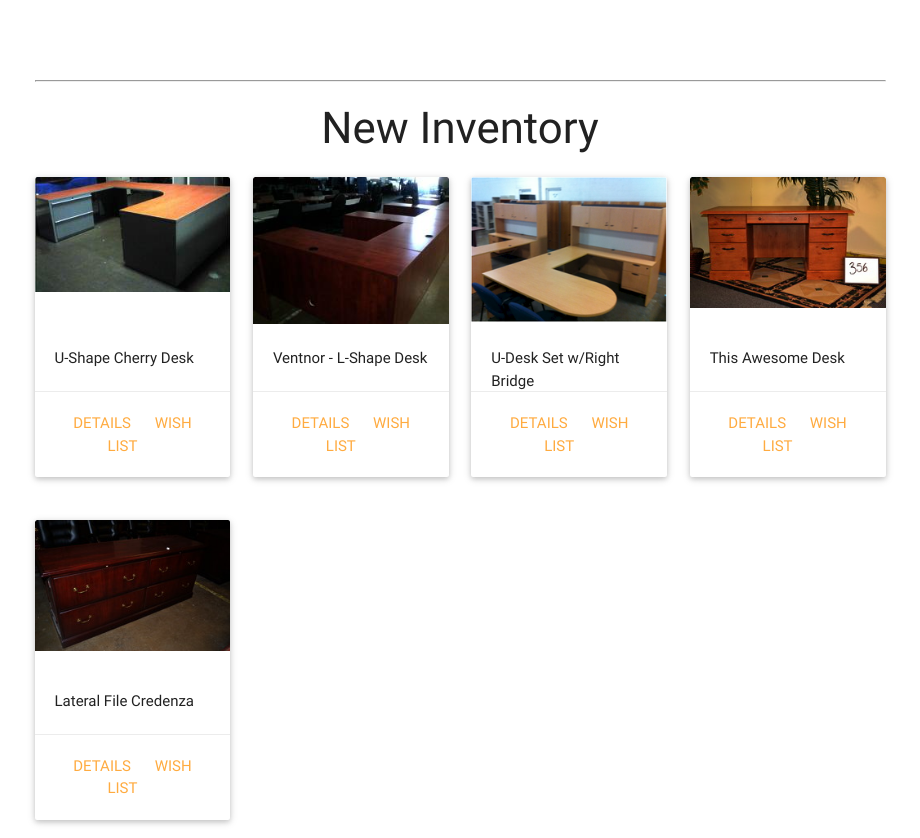
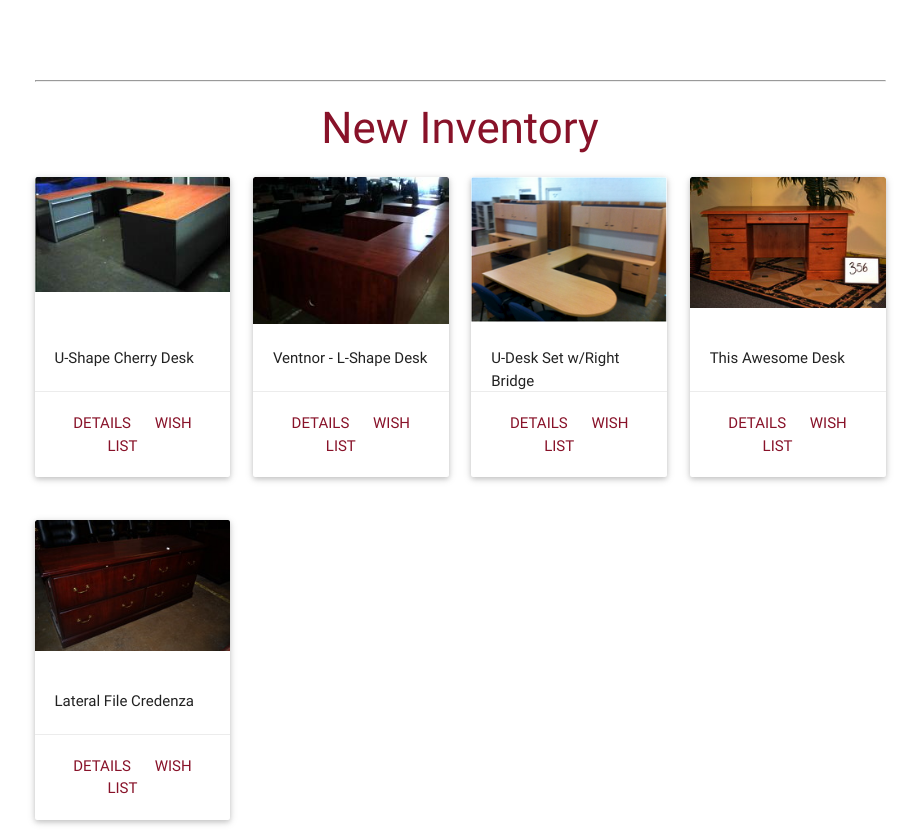
Before and after one commit to ksmithbaylor/officeboy-demo-site, a website: page index.html in a window 1280 px wide. Shown: the part 795-1633 px from the top of the page, without its empty margins (180-1100 px from the left). Drawn offline with nearby package versions, Linux system fonts and the light colour scheme.

Commit message:
changed h3 and link colors

```diff
--- a/css/style.css
+++ b/css/style.css
@@ -30,3 +30,7 @@ nav {
 .maroon {
     background-color: #881229 !important;
 }
+
+.card .card-action a {
+    color: #881229;
+}
--- a/index.html
+++ b/index.html
@@ -104,7 +104,7 @@
 
         <div class="container brown-text text-darken-4"><hr /></div>
 
-        <h3 class="center">New Inventory</h3>
+        <h3 class="center maroon-text">New Inventory</h3>
 
         <div class="container">
             <div class="row">
```
